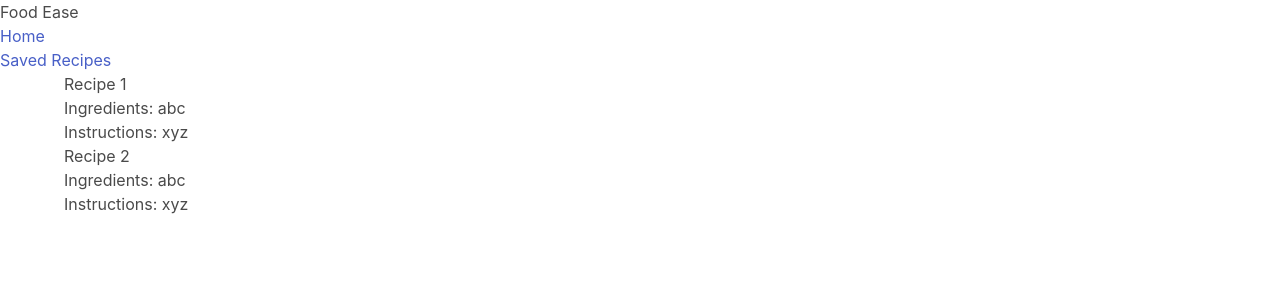
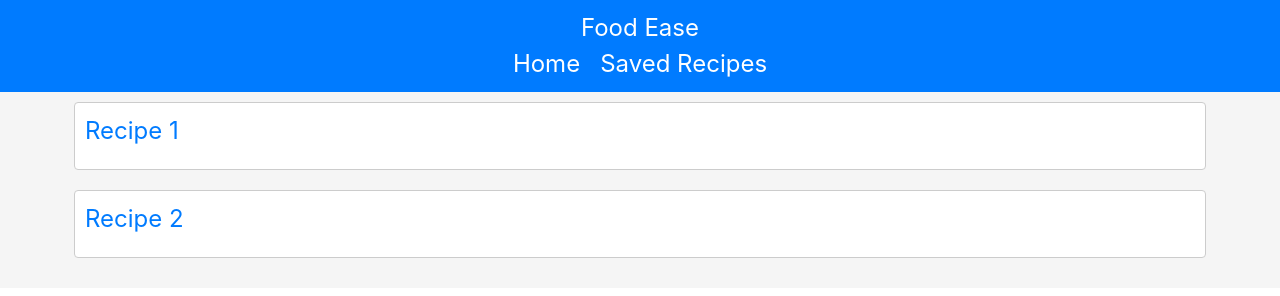
Before and after one commit to SugarSheriff/food-ease, a plain HTML site: page savedrecipes.html in a window 1280 px wide. Drawn offline with nearby package versions, Linux system fonts and the light colour scheme.

Commit message:
Update savedrecipes.html

```diff
--- a/savedrecipes.html
+++ b/savedrecipes.html
@@ -4,7 +4,7 @@
     <meta charset="UTF-8">
     <meta name="viewport" content="width=device-width, initial-scale=1.0">
     <title>Document</title>
-    <link rel="stylesheet" href="styles.css">
+    <link rel="stylesheet" href="assets/styles.css">
     <link rel="stylesheet" href="https://cdn.jsdelivr.net/npm/bulma@0.9.4/css/bulma.min.css">
 </head>
 <body>
@@ -34,6 +34,6 @@
     </div>
 
     <script src="https://code.jquery.com/jquery-3.7.0.min.js" integrity="sha256-2Pmvv0kuTBOenSvLm6bvfBSSHrUJ+3A7x6P5Ebd07/g=" crossorigin="anonymous"></script>
-    <script src="script.js"></script>
+    <script src="assets/script.js"></script>
 </body>
 </html>
```
